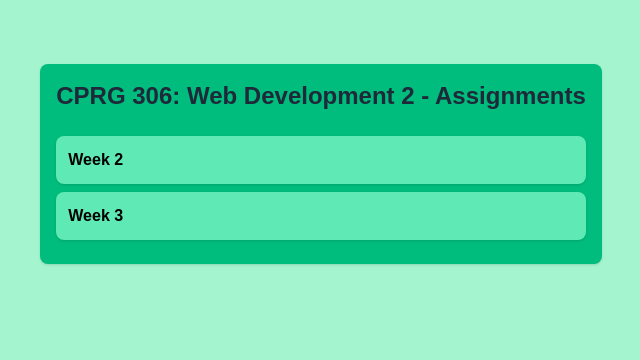
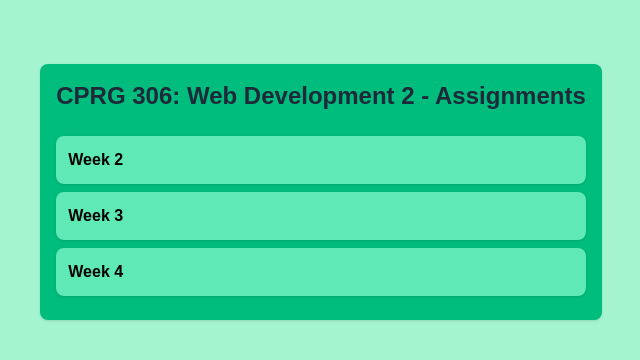
Before and after one commit to Shijiyo/cprg306-assignments, a Next.js app: page / in a window 1280 px wide. Shown: the top 360 px of the page, without its empty margins (319-959 px from the left). Built offline with nearby package versions, Linux system fonts and the light colour scheme.

Commit message:
Add Week 4 to assignments list
Included a new entry for Week 4 in the assignments array to provide navigation to the Week 4 page.

```diff
--- a/app/page.js
+++ b/app/page.js
@@ -5,6 +5,7 @@ export default function Page() {
   const assignments = [
     { name: "Week 2", href: "/week-2" },
     { name: "Week 3", href: "/week-3" },
+    { name: "Week 4", href: "/week-4" },
   ];
 
   return (
```
